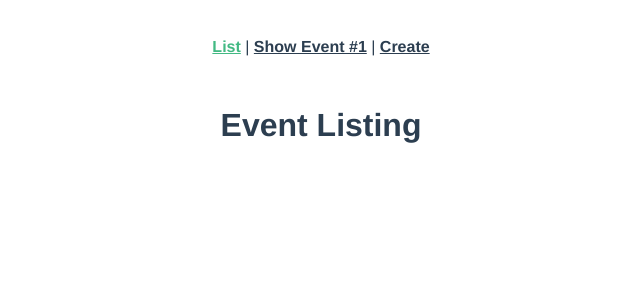
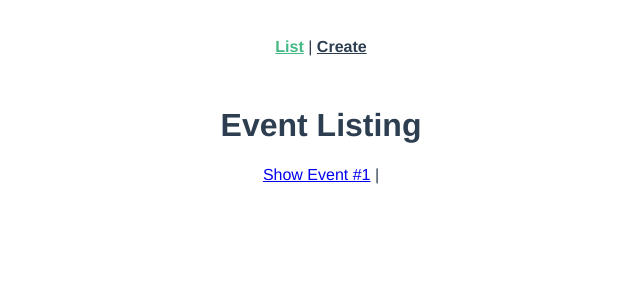
Before and after one commit to mgarnick1/real-world-vue, a Vue app: page / in a window 1280 px wide. Shown: the top 300 px of the page, without its empty margins (319-959 px from the left). Built offline with nearby package versions, Linux system fonts and the light colour scheme.

Commit message:
add dynamic routing

```diff
--- a/src/App.vue
+++ b/src/App.vue
@@ -2,7 +2,6 @@
   <div id="app">
     <div id="nav">
       <router-link :to="{ name: 'event-list' }">List</router-link> |
-      <router-link :to="{ name: 'event-show' }">Show Event #1</router-link> |
       <router-link :to="{ name: 'event-create' }">Create</router-link>
     </div>
     <router-view />
--- a/src/router/index.js
+++ b/src/router/index.js
@@ -14,12 +14,13 @@
     component: EventList,
   },
   {
-    path: '/event',
+    path: '/event/:id',
     name: 'event-show',
     // route level code-splitting
     // this generates a separate chunk (about.[hash].js) for this route
     // which is lazy-loaded when the route is visited.
     component: EventShow,
+    props: true,
     // alias: '/about',
   },
   {
--- a/src/views/EventList.vue
+++ b/src/views/EventList.vue
@@ -1,5 +1,11 @@
 <template>
-  <h1>Event Listing</h1>
+  <div>
+    <h1>Event Listing</h1>
+    <router-link :to="{ name: 'event-show', params: { id: '1' } }"
+      >Show Event #1</router-link
+    >
+    |
+  </div>
 </template>
 
 <script>
--- a/src/views/EventShow.vue
+++ b/src/views/EventShow.vue
@@ -1,9 +1,11 @@
 <template>
-  <h1>Showing Event #1</h1>
+  <h1>Showing Event #{{ id }}</h1>
 </template>
 
 <script>
-export default {};
+export default {
+  props: ['id'],
+};
 </script>
 
 <style></style>
```
